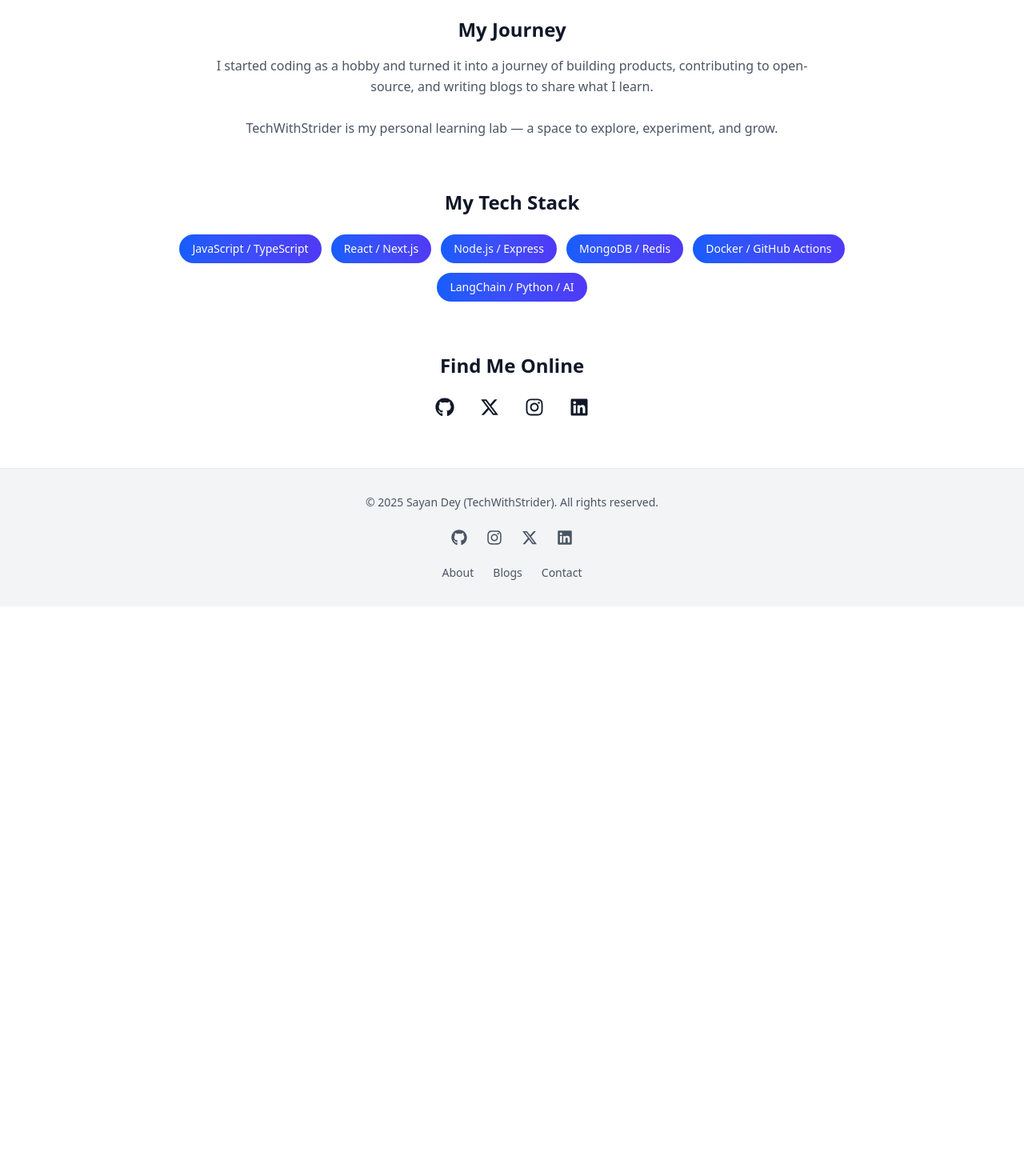
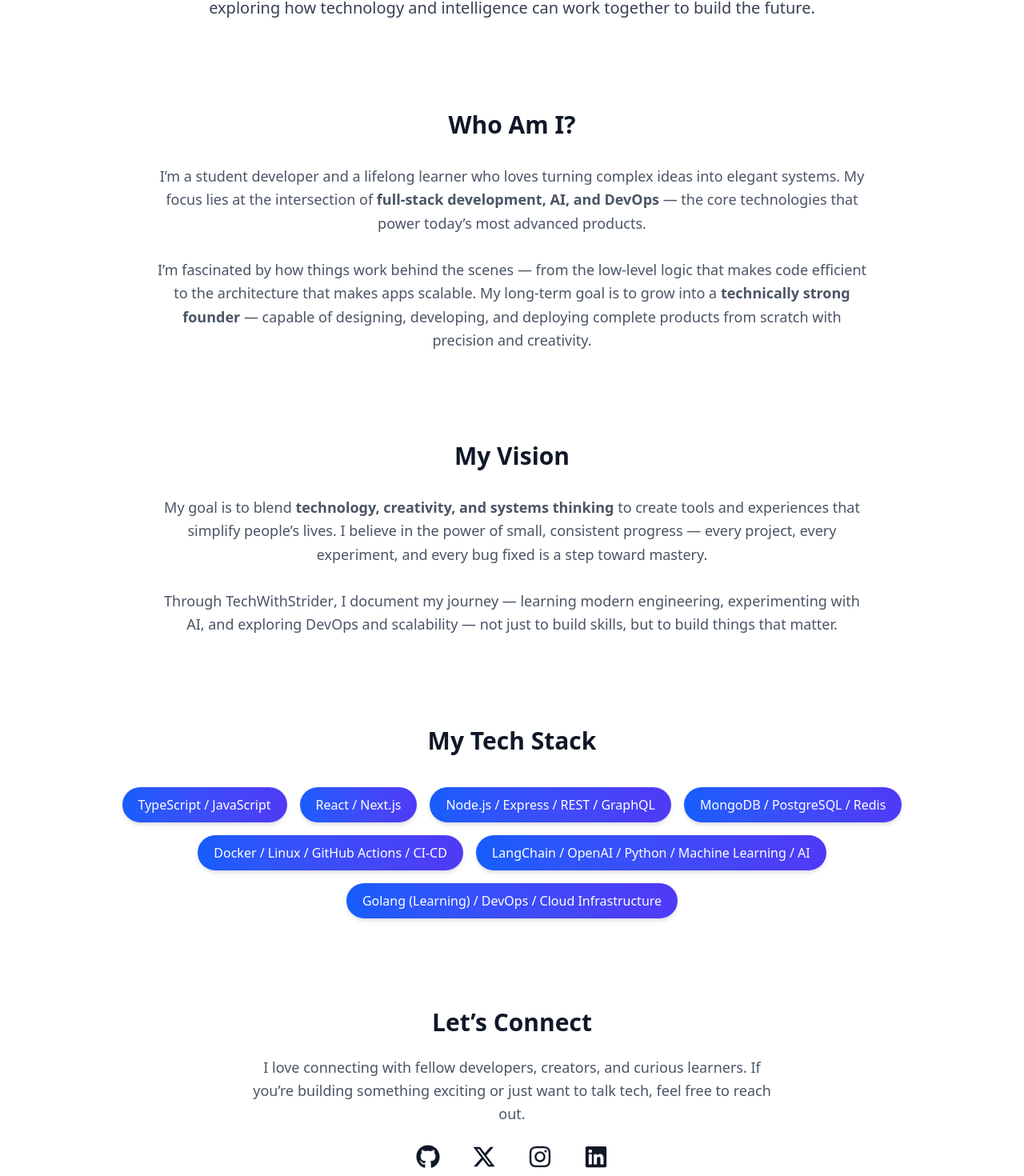
Before and after one commit to sayan-dey12/my-website, a Next.js app: page /about in a window 1280 px wide. Shown: the part 288-1758 px from the top of the page at 80% size. Before the commit the page ends 1046 px from the top, so only its background shows below. Built offline with nearby package versions, Linux system fonts and the light colour scheme; no server answers.

Commit message:
connect and about pages and routes rebuild with enhancement

```diff
--- a/src/app/about/page.tsx
+++ b/src/app/about/page.tsx
@@ -3,61 +3,114 @@ import { FaGithub, FaXTwitter, FaInstagram, FaLinkedin } from "react-icons/fa6";
 
 export const metadata = {
   title: "About | Sayan Dey (Strider)",
-  description: "Learn more about Sayan Dey aka Strider — a passionate student, developer, and creator of TechWithStrider.",
+  description:
+    "Know more about Sayan Dey aka Strider — a passionate full-stack developer, AI learner, and builder of TechWithStrider, on a mission to create impactful, intelligent, and scalable digital products.",
 };
 
 export default function AboutPage() {
   return (
-    <main className="max-w-5xl mx-auto px-4 py-16 space-y-16">
+    <main className="max-w-6xl mx-auto px-6 py-24 space-y-28">
       {/* Hero */}
-      <section className="text-center">
-        <h1 className="text-4xl font-extrabold mb-4">About Me</h1>
-        <p className="text-lg text-gray-700 dark:text-gray-300 max-w-2xl mx-auto">
-          Hi, I’m <strong>Sayan Dey</strong> (aka <strong>Strider</strong>). A curious student and developer
-          passionate about <span className="font-medium">full-stack development</span>,
-          <span className="font-medium"> AI</span>, and <span className="font-medium">open source</span>.
+      <section className="text-center space-y-6">
+        <h1 className="text-4xl md:text-5xl font-extrabold tracking-tight bg-gradient-to-r from-indigo-500 via-purple-500 to-blue-500 bg-clip-text text-transparent leading-tight">
+          Hey, I’m Sayan Dey 👋
+        </h1>
+        <p className="text-lg md:text-xl text-gray-700 dark:text-gray-300 max-w-3xl mx-auto leading-relaxed">
+          Also known as <strong>Strider</strong> — a developer, learner, and creator passionate about
+          exploring how technology and intelligence can work together to build the future.
         </p>
       </section>
 
-      {/* Story */}
-      <section className="space-y-4">
-        <h2 className="text-2xl font-semibold text-center">My Journey</h2>
-        <p className="text-gray-600 dark:text-gray-400 leading-relaxed text-center max-w-3xl mx-auto">
-          I started coding as a hobby and turned it into a journey of building products, contributing
-          to open-source, and writing blogs to share what I learn. <br />
+      {/* Identity */}
+      <section className="space-y-8 text-center">
+        <h2 className="text-2xl md:text-3xl font-semibold">Who Am I?</h2>
+        <p className="text-base md:text-lg text-gray-600 dark:text-gray-400 max-w-4xl mx-auto leading-relaxed">
+          I’m a student developer and a lifelong learner who loves turning complex ideas into elegant
+          systems. My focus lies at the intersection of <strong>full-stack development, AI, and DevOps</strong> —
+          the core technologies that power today’s most advanced products.
           <br />
-          <span className="font-medium">TechWithStrider</span> is my personal learning lab — a space to
-          explore, experiment, and grow.
+          <br />
+          I’m fascinated by how things work behind the scenes — from the low-level logic that makes
+          code efficient to the architecture that makes apps scalable. My long-term goal is to grow
+          into a <strong>technically strong founder</strong> — capable of designing, developing, and deploying
+          complete products from scratch with precision and creativity.
+        </p>
+      </section>
+
+      {/* Vision */}
+      <section className="space-y-8 text-center">
+        <h2 className="text-2xl md:text-3xl font-semibold">My Vision</h2>
+        <p className="text-base md:text-lg text-gray-600 dark:text-gray-400 max-w-4xl mx-auto leading-relaxed">
+          My goal is to blend <strong>technology, creativity, and systems thinking</strong> to create tools
+          and experiences that simplify people’s lives. I believe in the power of small, consistent
+          progress — every project, every experiment, and every bug fixed is a step toward mastery.
+          <br />
+          <br />
+          Through <span className="font-medium">TechWithStrider</span>, I document my journey — learning modern
+          engineering, experimenting with AI, and exploring DevOps and scalability — not just to
+          build skills, but to build things that matter.
         </p>
       </section>
 
       {/* Tech Stack */}
-      <section>
-        <h2 className="text-2xl font-semibold text-center mb-6">My Tech Stack</h2>
-        <ul className="flex flex-wrap justify-center gap-3 text-sm">
+      <section className="text-center">
+        <h2 className="text-2xl md:text-3xl font-semibold mb-10">My Tech Stack</h2>
+        <ul className="flex flex-wrap justify-center gap-4 text-sm md:text-base">
           {[
-            "JavaScript / TypeScript",
+            "TypeScript / JavaScript",
             "React / Next.js",
-            "Node.js / Express",
-            "MongoDB / Redis",
-            "Docker / GitHub Actions",
-            "LangChain / Python / AI",
+            "Node.js / Express / REST / GraphQL",
+            "MongoDB / PostgreSQL / Redis",
+            "Docker / Linux / GitHub Actions / CI-CD",
+            "LangChain / OpenAI / Python / Machine Learning / AI",
+            "Golang (Learning) / DevOps / Cloud Infrastructure",
           ].map((tech) => (
-            <li key={tech} className="px-4 py-2 rounded-full bg-gradient-to-r from-blue-600 to-indigo-600 text-white">
+            <li
+              key={tech}
+              className="px-5 py-2.5 rounded-full bg-gradient-to-r from-blue-600 to-indigo-600 text-white shadow-md hover:shadow-lg transition-shadow"
+            >
               {tech}
             </li>
           ))}
         </ul>
       </section>
 
-      {/* Socials */}
-      <section className="text-center">
-        <h2 className="text-2xl font-semibold mb-6">Find Me Online</h2>
-        <div className="flex justify-center gap-8 text-2xl">
-          <Link href="https://github.com/sayan-dey12" target="_blank"><FaGithub className="hover:text-black dark:hover:text-white transition" /></Link>
-          <Link href="https://x.com/sayan_dey12" target="_blank"><FaXTwitter className="hover:text-blue-600 transition" /></Link>
-          <Link href="https://www.instagram.com/sayan_.dey_" target="_blank"><FaInstagram className="hover:text-pink-600 transition" /></Link>
-          <Link href="https://www.linkedin.com/in/sayan-dey-b37843378/" target="_blank"><FaLinkedin className="hover:text-blue-700 transition" /></Link>
+      {/* Connect */}
+      <section className="text-center space-y-6">
+        <h2 className="text-2xl md:text-3xl font-semibold">Let’s Connect</h2>
+        <p className="text-base md:text-lg text-gray-600 dark:text-gray-400 max-w-2xl mx-auto leading-relaxed">
+          I love connecting with fellow developers, creators, and curious learners. If you’re building
+          something exciting or just want to talk tech, feel free to reach out.
+        </p>
+        <div className="flex justify-center gap-10 text-2xl md:text-3xl mt-4">
+          <Link
+            href="https://github.com/sayan-dey12"
+            target="_blank"
+            className="hover:text-black dark:hover:text-white transition"
+          >
+            <FaGithub />
+          </Link>
+          <Link
+            href="https://x.com/sayan_dey12"
+            target="_blank"
+            className="hover:text-blue-500 transition"
+          >
+            <FaXTwitter />
+          </Link>
+          <Link
+            href="https://www.instagram.com/sayan_.dey_"
+            target="_blank"
+            className="hover:text-pink-500 transition"
+          >
+            <FaInstagram />
+          </Link>
+          <Link
+            href="https://www.linkedin.com/in/sayan-dey-b37843378/"
+            target="_blank"
+            className="hover:text-blue-600 transition"
+          >
+            <FaLinkedin />
+          </Link>
         </div>
       </section>
     </main>
--- a/src/app/api/connect/route.ts
+++ b/src/app/api/connect/route.ts
@@ -1,7 +1,7 @@
 // app/api/connect/route.ts
 import { NextResponse } from "next/server";
 import Email from "@/models/Email";
-import {connectDB} from "@/dbConfig/dbConfig"; // assuming you renamed dbConfig to dbConnect for consistency
+import { connectDB } from "@/dbConfig/dbConfig";
 
 export async function POST(req: Request) {
   await connectDB();
@@ -14,8 +14,15 @@ export async function POST(req: Request) {
       return NextResponse.json({ success: false, message: "Email is required" }, { status: 400 });
     }
 
+    // Check if email already exists
+    const existingEmail = await Email.findOne({ email });
+    if (existingEmail) {
+      return NextResponse.json({ success: true, message: "You are already subscribed!" });
+    }
+
+    // Create new email
     const newEmail = await Email.create({ email });
-    return NextResponse.json({ success: true, message: "Email saved", data: newEmail });
+    return NextResponse.json({ success: true, message: "Thanks! You'll get updates soon.", data: newEmail });
   } catch (err) {
     console.error("Error saving email:", err);
     return NextResponse.json({ success: false, message: "Failed to save email" }, { status: 500 });
--- a/src/app/connect/page.tsx
+++ b/src/app/connect/page.tsx
@@ -26,11 +26,12 @@ export default function ConnectPage() {
       const data = await res.json();
 
       if (data.success) {
-        toast.success("Thanks! I'll get in touch soon.", { duration: 3000 });
+        toast.success(data.message, { duration: 3000 });
         setEmail("");
       } else {
         toast.error(data.message || "Something went wrong", { duration: 3000 });
       }
+
     } catch (error) {
       toast.error("Failed to connect. Try again later.", { duration: 3000 });
       console.error(error);
```
